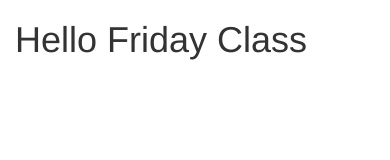
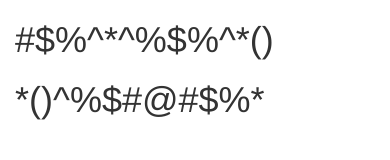
Before and after one commit to masiyuan1991/masiyuan1991.github.io, a plain HTML site: page Friday/index.html in a window 390 px wide. Drawn offline with nearby package versions, Linux system fonts and the light colour scheme.

Commit message:
add two rows into the container

```diff
--- a/Friday/index.html
+++ b/Friday/index.html
@@ -18,7 +18,14 @@
 <body>
 
     <div class="container">
-      <h1>Hello Friday Class</h1>
+        <div class="row">
+            <div class="col-md-6">
+                <h1>#$%^*^%$%^*()</h1>
+            </div>
+            <div class="col-md-6">
+                <h1>*()^%$#@#$%*</h1>
+            </div>
+        </div>
     </div>
 
     <!-- jQuery (necessary for Bootstrap's JavaScript plugins) -->
```
